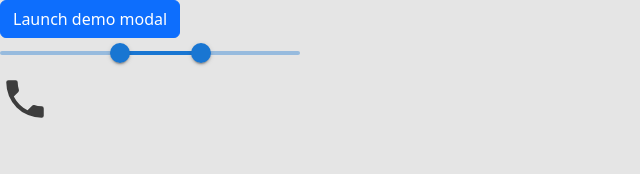
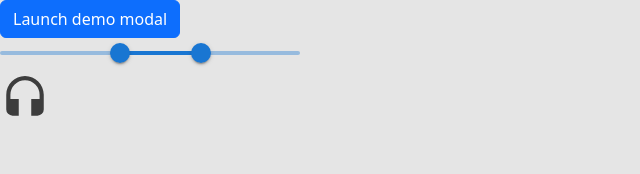
Before and after one commit to RafoBunyatyan/react-proect, a React (Create React App) app: page / in a window 1280 px wide. Shown: the top 174 px of the page, without its empty margins (0-640 px from the left). Built offline with nearby package versions, Linux system fonts and the light colour scheme.

Commit message:
new icon

```diff
--- a/package.json
+++ b/package.json
@@ -5,9 +5,9 @@
 	"dependencies": {
 		"@emotion/react": "^11.10.5",
 		"@emotion/styled": "^11.10.5",
+		"@mdi/font": "^7.0.96",
 		"@mdi/js": "^7.0.96",
 		"@mdi/react": "^1.6.1",
-    "@mui/icons-material": "^5.10.15",
 		"@mui/material": "^5.10.15",
 		"@testing-library/jest-dom": "^5.16.5",
 		"@testing-library/react": "^13.4.0",
--- a/src/App.js
+++ b/src/App.js
@@ -2,7 +2,7 @@ import React, { useState } from 'react';
 import { Button, Modal } from 'react-bootstrap';
 import { Box, Slider } from '@mui/material';
 import Icon, { Stack } from '@mdi/react';
-import { mdiPhone } from '@mdi/js';
+import { mdiHeadphones } from '@mdi/js';
 import './App.css';
 
 
@@ -52,7 +52,7 @@ function App() {
 				/>
 			</Box>
 
-			<Icon path={mdiPhone} style={{ width: '50px' }} />
+			<Icon path={mdiHeadphones} style={{ width: '50px' }} />
 		</>
 	);
 }
```
Also changed, not shown: 1 other file (tests, documents, lock files or other folders). Lines whose indentation alone changed are shown as unchanged.
